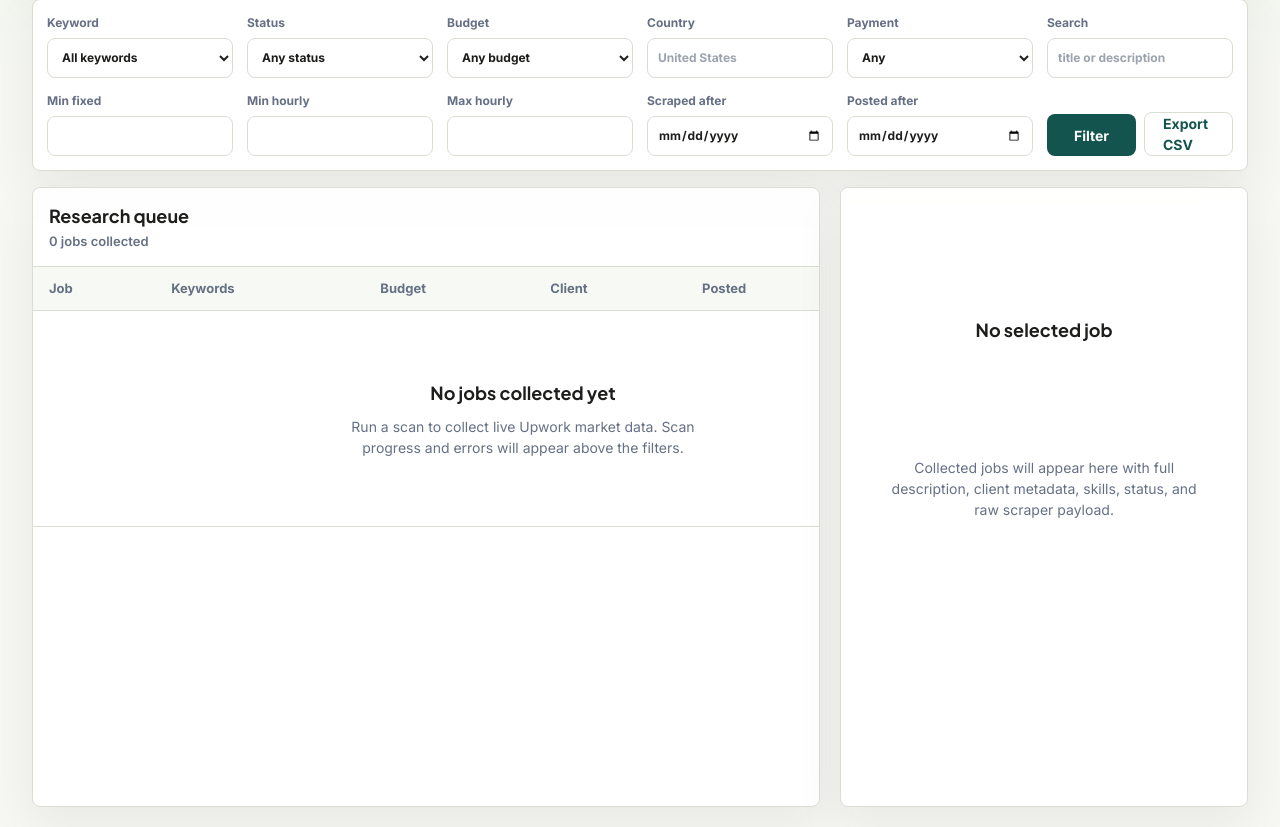
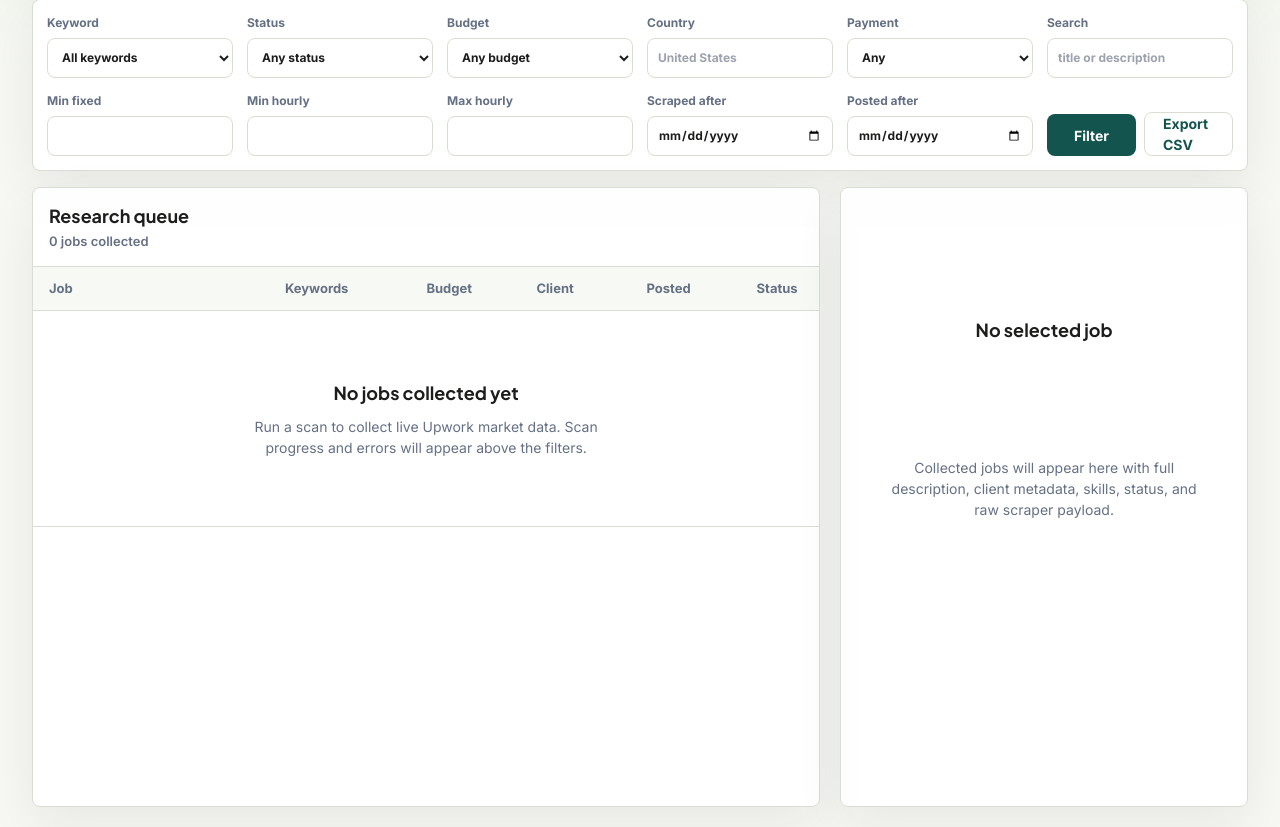
Before and after one commit to mattpake/upwork-job-research, a Python web app: template src/web/templates/dashboard.html in a window 1280 px wide. Shown: the part 149-976 px from the top of the page. Run offline with Jinja, Linux system fonts and the light colour scheme; the template is opened without the code that fills it, so the values that code supplies are empty; some libraries are stand-ins or nearby versions.

Commit message:
fix: remove desktop table overflow

```diff
--- a/src/web/static/table.css
+++ b/src/web/static/table.css
@@ -15,8 +15,8 @@
 
 .research-table {
   width: 100%;
-  min-width: 980px;
   border-collapse: collapse;
+  table-layout: fixed;
 }
 
 .research-table th,
@@ -26,6 +26,7 @@
   text-align: left;
   vertical-align: top;
   font-size: 13px;
+  overflow-wrap: anywhere;
 }
 
 .research-table th {
@@ -44,7 +45,37 @@
 
 .job-link {
   display: inline-flex;
-  max-width: 420px;
+  max-width: 100%;
   color: var(--color-on-surface);
   font-weight: 700;
 }
+
+.research-table th:nth-child(1),
+.research-table td:nth-child(1) {
+  width: 30%;
+}
+
+.research-table th:nth-child(2),
+.research-table td:nth-child(2) {
+  width: 18%;
+}
+
+.research-table th:nth-child(3),
+.research-table td:nth-child(3),
+.research-table th:nth-child(4),
+.research-table td:nth-child(4),
+.research-table th:nth-child(5),
+.research-table td:nth-child(5) {
+  width: 14%;
+}
+
+.research-table th:nth-child(6),
+.research-table td:nth-child(6) {
+  width: 10%;
+}
+
+@media (max-width: 900px) {
+  .research-table {
+    min-width: 760px;
+  }
+}
```
Also changed, not shown: tests/test_web_app.py (+1 -0 lines).
